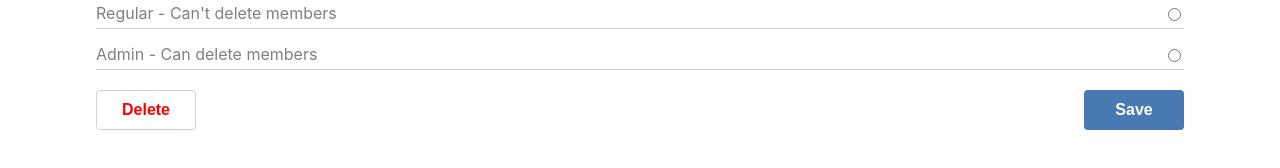
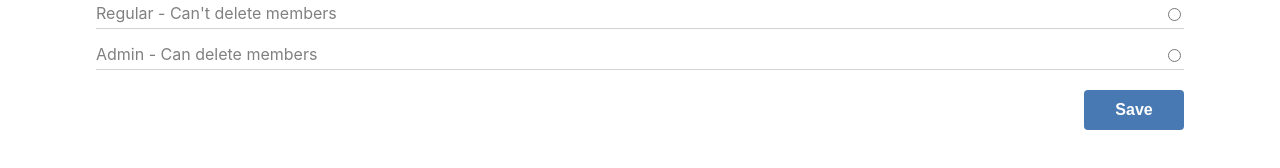
Before and after one commit to liamkande/team-members-app, a React (Create React App) app in the folder frontend/: page /edit/1 in a window 1280 px wide. Shown: the part 460-628 px from the top of the page. Built offline with nearby package versions, Linux system fonts and the light colour scheme; no server answers.

Commit message:
fixed button bug

```diff
--- a/frontend/src/EditPage.tsx
+++ b/frontend/src/EditPage.tsx
@@ -196,8 +196,10 @@ const EditPage: React.FC = () => {
                     </div>
                     {errors.role && <div className="error-text">{errors.role}</div>}
                 </div>
-                <div className='card-footer' style={{ justifyContent: 'space-between' }}>
-                    <button className='delete-button' type="button" onClick={handleDelete}>Delete</button>
+                <div className='card-footer' style={{ justifyContent: formData.role === 'admin' ? 'space-between' : 'flex-end' }}>
+                    {formData.role === 'admin' &&
+                        <button className='delete-button' type="button" onClick={handleDelete}>Delete</button>
+                    }
                     <button className='save-button' type="submit">Save</button>
                 </div>
             </form>
```
